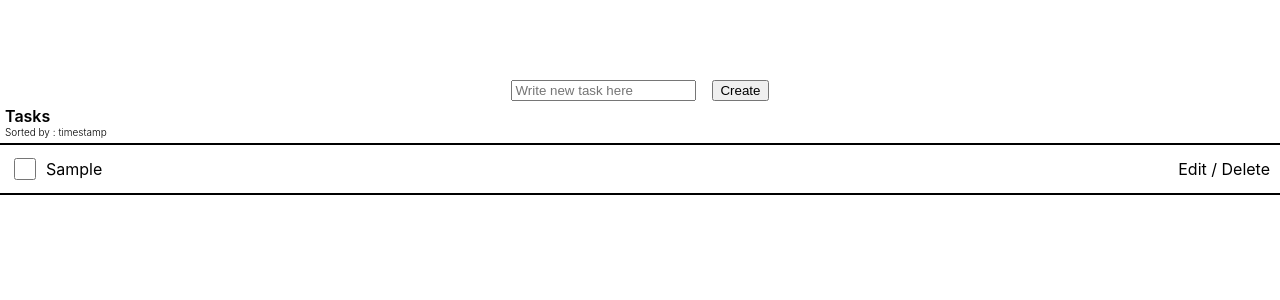
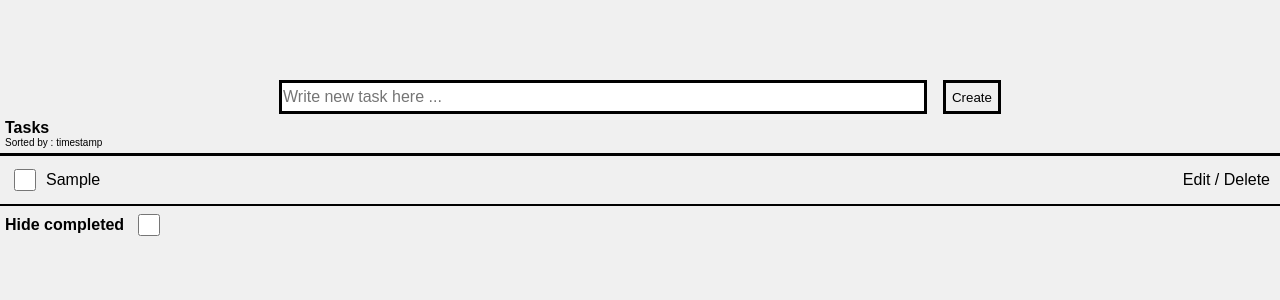
Before and after one commit to pavlo-omelianchuk/elecctro-to-do-list, a React (Create React App) app: page / in a window 1280 px wide. Both pictures are taken after typing "Sample" into the empty fields and a click on the button "Create". Shown: the top 300 px of the page. Built offline with nearby package versions, Linux system fonts and the light colour scheme.

Commit message:
add hide_completed

```diff
--- a/src/components/InputForm.jsx
+++ b/src/components/InputForm.jsx
@@ -36,9 +36,10 @@ const InputForm = ({ action, content, id, toggleIsEditing }) => {
     <form className="input_form" onSubmit={handleSubmit}>
       <input
         type="text"
-        placeholder={action === "updateForm" ? content : "Write new task here"}
+        placeholder={
+          action === "updateForm" ? content : "Write new task here ..."
+        }
         value={taskInputValue}
-        // value={taskInputValue}
         onChange={handleChange}
       />
       <button type="submit">
--- a/src/components/ToDo.jsx
+++ b/src/components/ToDo.jsx
@@ -37,7 +37,7 @@ const ToDo = ({ item }) => {
         )}
       </div>
       <div className="manage_buttons">
-        <span onClick={toggleIsEditing}>Edit</span>
+        <span onClick={toggleIsEditing}>{!isEditing ? "Edit" : "Cancel"}</span>
         {" / "}
         <span onClick={() => handleDelete(item.id)}>Delete</span>
       </div>
--- a/src/components/ToDoList.jsx
+++ b/src/components/ToDoList.jsx
@@ -5,7 +5,17 @@ import ToDo from "./ToDo";
 
 const ToDoList = () => {
   const [sortType, setSortType] = useState("timestamp");
-  const toDoList = useToDoList();
+  const [isComleatedHidden, setIsComleatedHidden] = useState(false);
+
+  let toDoList = useToDoList();
+
+  toDoList = !isComleatedHidden
+    ? toDoList
+    : toDoList.filter((item) => !item.isCompleted);
+
+  const handleHideCompleted = () => {
+    setIsComleatedHidden(!isComleatedHidden);
+  };
 
   const sortByAToZ = (toDoList) => {
     return toDoList.sort((a, b) => a.content.localeCompare(b.content));
@@ -51,6 +61,17 @@ const ToDoList = () => {
           <p className="no_todos">No tasks :( Create one!</p>
         )}
       </ul>
+      {toDoList[0] && (
+        <div className="hide_completed">
+          Hide completed{" "}
+          <input
+            name="hideCompleted"
+            type="checkbox"
+            checked={isComleatedHidden}
+            onChange={handleHideCompleted}
+          />
+        </div>
+      )}
     </>
   );
 };
--- a/src/styles/App.scss
+++ b/src/styles/App.scss
@@ -1,3 +1,24 @@
+@mixin checkbox_styling {
+  display: flex;
+  align-items: center;
+
+  input[type="checkbox"] {
+    box-sizing: border-box;
+    width: 22px;
+    height: 22px;
+    margin-right: 10px;
+  }
+  input[type="text"] {
+    border: 0px;
+  }
+}
+
+body {
+  box-sizing: border-box;
+  font-family: Arial, Helvetica, sans-serif;
+  background: #f0f0f0;
+  letter-spacing: 1.2;
+}
 .app {
   margin: 5rem auto;
 
@@ -6,11 +27,22 @@
     flex-direction: row;
     justify-content: center;
     gap: 1rem;
+    min-width: 80vw;
+
+    input {
+      width: 50%;
+      border: 3px solid black;
+      font-size: 16px;
+      padding: 5px 1px;
+    }
+    button {
+      border: 3px solid black;
+    }
   }
 
   .tasks_list_title {
     font-weight: 600;
-    border-bottom: 2px black solid;
+    border-bottom: 3px black solid;
     padding: 5px;
 
     .sorted_by {
@@ -38,15 +70,7 @@
       padding: 10px;
 
       .check_task_content {
-        display: flex;
-        align-items: center;
-
-        input[type="checkbox"] {
-          box-sizing: border-box;
-          width: 22px;
-          height: 22px;
-          margin-right: 10px;
-        }
+        @include checkbox_styling;
       }
       .manage_buttons {
         span {
@@ -55,4 +79,14 @@
       }
     }
   }
+  .hide_completed {
+    display: flex;
+    flex-direction: row;
+    justify-content: start;
+    align-items: center;
+    font-weight: 600;
+    padding: 5px;
+    gap: 10px;
+    @include checkbox_styling;
+  }
 }
```
